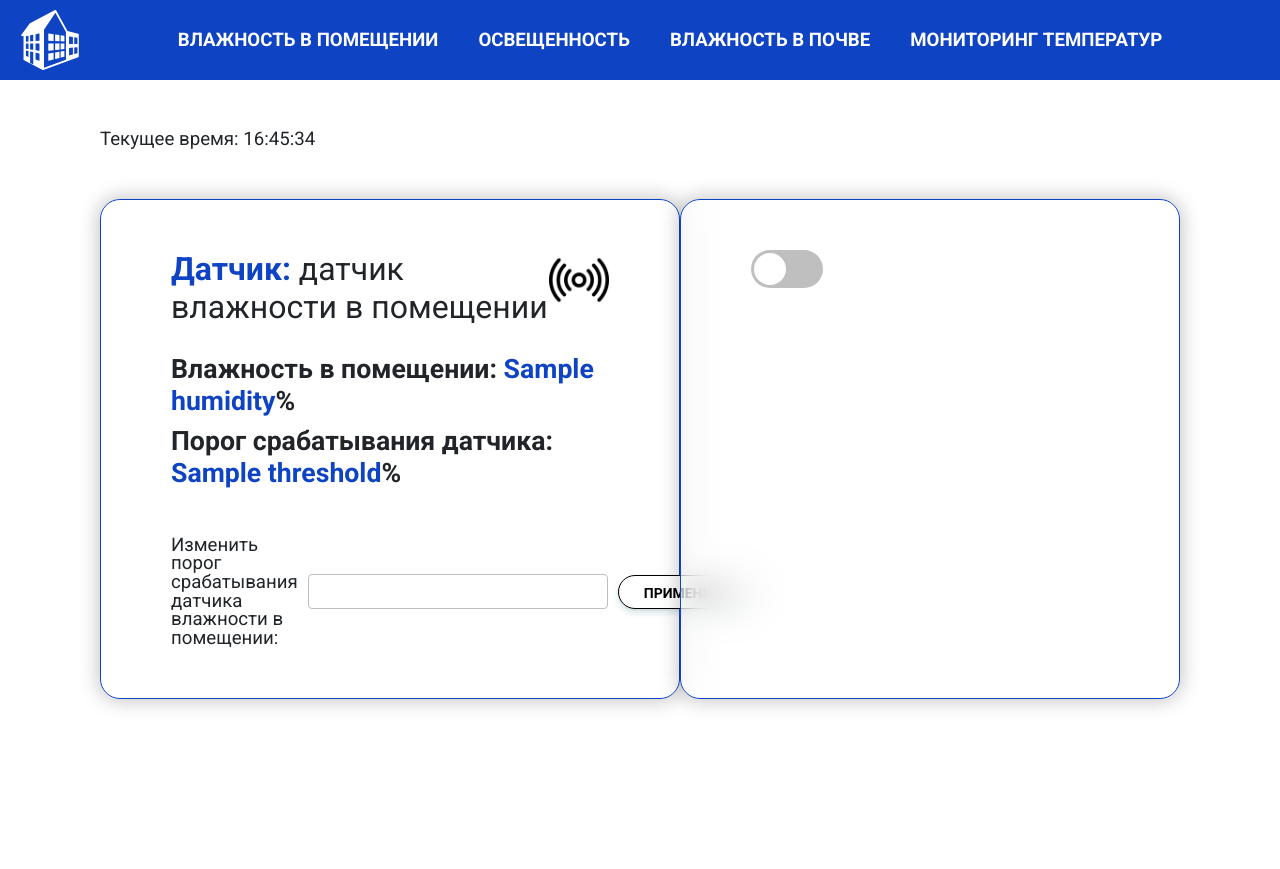
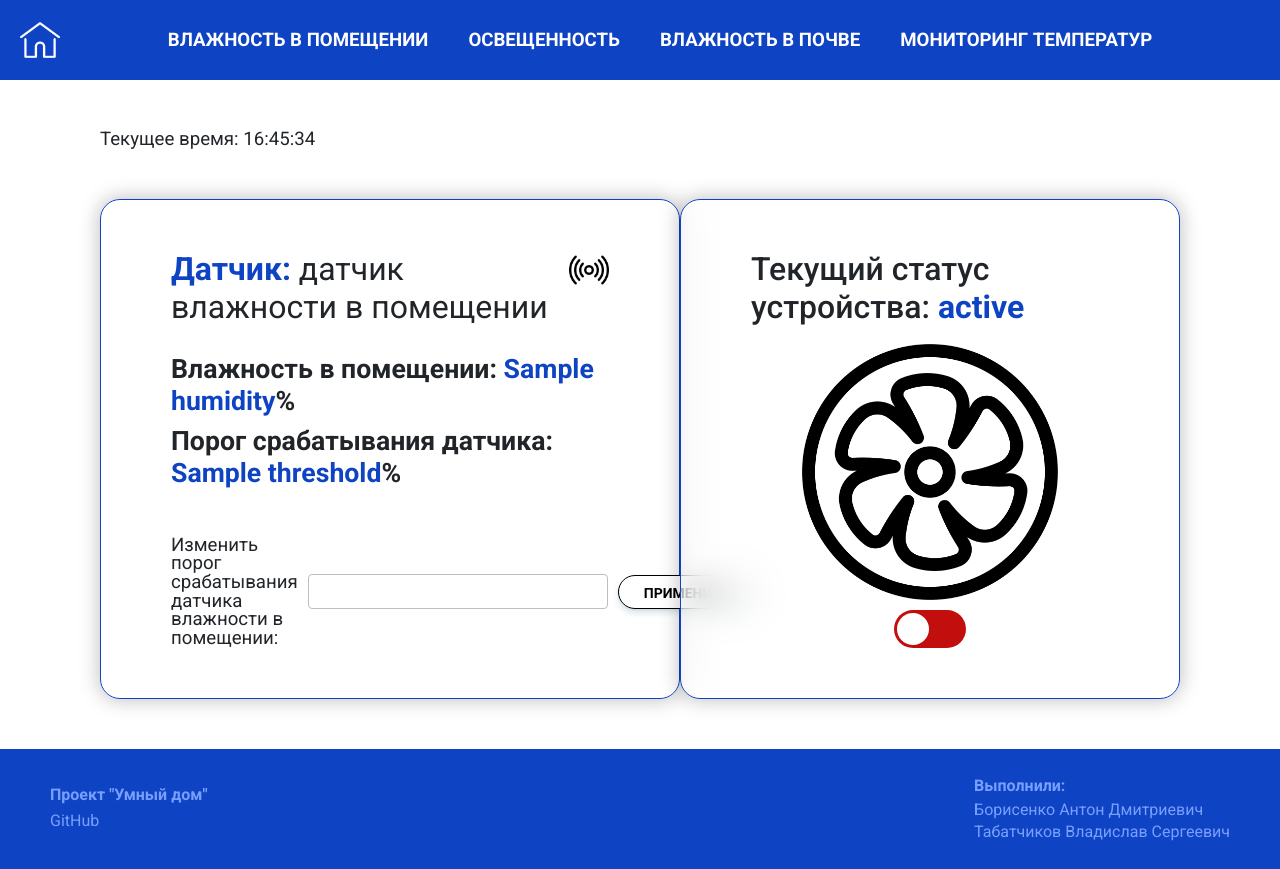
Before and after one commit to Delzes/HumidityControlSystem, a Flask app: template web_server/templates/index.html in a window 1280 px wide. Before the commit the page ends 708 px from the top, so only its background shows below. Run offline with Flask 3, Linux system fonts and the light colour scheme; the template is opened without the code that fills it: most values are stand-ins (such as "Sample title", 1, 10 or a date in 2020); some libraries are stand-ins or nearby versions.

Commit message:
ver. 1.0

```diff
--- a/control_server/controls.py
+++ b/control_server/controls.py
@@ -27,7 +27,6 @@
 temperature_threshold_max = 30
 temperature_threshold_min = 10
 current_temperature = 20
-decreasing = True
 
 def on_connect(client, userdata, flags, rc):
     client.subscribe([(MQTT_TOPIC_FAN_HUMIDITY, 0), (MQTT_TOPIC_FAN_SETTINGS, 0),(MQTT_TOPIC_LIGHT_LUX, 0), (MQTT_TOPIC_LIGHT_SETTINGS, 0), (MQTT_TOPIC_SPRAYER_HUMIDITY, 0), (MQTT_TOPIC_SPRAYER_SETTINGS, 0), (MQTT_TOPIC_SPRAYER_INCREASE, 0), (MQTT_TOPIC_TEMP_VALUE, 0), (MQTT_TOPIC_TEMP_SETTINGS_MAX, 0), (MQTT_TOPIC_TEMP_SETTINGS_MIN, 0)])
@@ -47,12 +46,12 @@
         print(f"New light threshold: {light_threshold}")
     elif msg.topic == MQTT_TOPIC_SPRAYER_HUMIDITY:
         current_sprayer = int(msg.payload.decode())
-        control_sprayer()
     elif msg.topic == MQTT_TOPIC_SPRAYER_SETTINGS:
         sprayer_threshold = int(msg.payload.decode())
         print(f"New sprayer threshold: {sprayer_threshold}")
     elif msg.topic == MQTT_TOPIC_SPRAYER_INCREASE:
         decreasing = msg.payload.decode()
+        control_sprayer()
     elif msg.topic == MQTT_TOPIC_TEMP_VALUE:
         current_temperature = float(msg.payload.decode())
     elif msg.topic == MQTT_TOPIC_TEMP_SETTINGS_MIN:
@@ -76,7 +75,7 @@
         client.publish(MQTT_TOPIC_LIGHT, 'OFF')
 
 def control_sprayer():
-    if decreasing:
+    if decreasing == "True":
         client.publish(MQTT_TOPIC_SPRAYER, 'OFF')
     else:
         client.publish(MQTT_TOPIC_SPRAYER, 'ON')
--- a/sensors/sensors.py
+++ b/sensors/sensors.py
@@ -79,6 +79,5 @@
     client.publish(MQTT_TOPIC_TEMP_VALUE, current_temperature)
     client.publish(MQTT_TOPIC_SPRAYER_HUMIDITY, current_sprayer)
     client.publish(MQTT_TOPIC_SPRAYER_INCREASE, decreasing)
-    print(f"Current sprayer: {current_sprayer}%")
     time.sleep(5)
     time_counter += step
--- a/web_server/app.py
+++ b/web_server/app.py
@@ -8,6 +8,9 @@
 MQTT_BROKER = 'localhost'
 MQTT_PORT = 1883
 
+MQTT_TOPIC_FAN = 'home/fan'
+MQTT_TOPIC_LIGHT = 'home/light'
+MQTT_TOPIC_SPRAYER = 'home/sprayer'
 MQTT_TOPIC_FAN_HUMIDITY = 'home/fan/humidity'
 MQTT_TOPIC_LIGHT_LUX = 'home/light/lux_value'
 MQTT_TOPIC_SPRAYER_HUMIDITY = 'home/sprayer/humidity'
@@ -17,6 +20,7 @@
 MQTT_TOPIC_SPRAYER_SETTINGS = 'home/sprayer/settings'
 MQTT_TOPIC_TEMP_SETTINGS_MAX = 'home/temperature/settings/max_temperature'
 MQTT_TOPIC_TEMP_SETTINGS_MIN = 'home/temperature/settings/min_temperature'
+
 
 current_humidity = 0
 humidity_threshold = 60
@@ -30,7 +34,7 @@
 
 def on_connect(client, userdata, flags, rc):
     print(f"Connected with result code {rc}")
-    client.subscribe([(MQTT_TOPIC_FAN_HUMIDITY, 0), (MQTT_TOPIC_LIGHT_LUX, 0), (MQTT_TOPIC_SPRAYER_HUMIDITY, 0), (MQTT_TOPIC_TEMP_VALUE, 0)])
+    client.subscribe([(MQTT_TOPIC_FAN_HUMIDITY, 0), (MQTT_TOPIC_LIGHT_LUX, 0), (MQTT_TOPIC_SPRAYER_HUMIDITY, 0), (MQTT_TOPIC_TEMP_VALUE, 0), (MQTT_TOPIC_LIGHT, 0), (MQTT_TOPIC_SPRAYER, 0), (MQTT_TOPIC_FAN, 0)])
     client.publish(MQTT_TOPIC_FAN_SETTINGS, str(humidity_threshold))
     client.publish(MQTT_TOPIC_LIGHT_SETTINGS, str(light_threshold))
     client.publish(MQTT_TOPIC_SPRAYER_SETTINGS, str(sprayer_threshold))
@@ -39,7 +43,7 @@
 
 def on_message(client, userdata, msg):
     print(f"Message received: {msg.topic} {msg.payload}")
-    global current_humidity, current_light, current_sprayer, current_temperature
+    global current_humidity, current_light, current_sprayer, current_temperature, fan_status, light_status, sprayer_status
     if msg.topic == MQTT_TOPIC_FAN_HUMIDITY:
         current_humidity = int(msg.payload.decode())
     elif msg.topic == MQTT_TOPIC_LIGHT_LUX:
@@ -51,6 +55,12 @@
         temperature_history.append(current_temperature)
         if len(temperature_history) > 50:
             temperature_history.pop(0)
+    elif msg.topic == MQTT_TOPIC_FAN:
+        fan_status = str(msg.payload.decode())
+    elif msg.topic == MQTT_TOPIC_LIGHT:
+        light_status = str(msg.payload.decode())
+    elif msg.topic == MQTT_TOPIC_SPRAYER:
+        sprayer_status = str(msg.payload.decode())
 
 
 
@@ -66,7 +76,7 @@
 
 @app.route('/light')
 def light():
-    return render_template('light.html', light_level=current_light, light_threshold=light_threshold)
+    return render_template('light.html', light=current_light, light_threshold=light_threshold)
 
 @app.route('/sprayer')
 def sprayer():
@@ -131,5 +141,17 @@
 def temperaturehistory_api():
     return jsonify(temperature_history)
 
+@app.route('/get_fan_status', methods=['GET'])
+def get_fan_status():
+    return jsonify({'fanStatus': fan_status})
+
+@app.route('/get_light_status', methods=['GET'])
+def get_light_status():
+    return jsonify({'lightStatus': light_status})
+
+@app.route('/get_sprayer_status', methods=['GET'])
+def get_sprayer_status():
+    return jsonify({'sprayerStatus': sprayer_status})
+
 if __name__ == '__main__':
     app.run(host='0.0.0.0', port=5000)
--- a/web_server/static/script-index.js
+++ b/web_server/static/script-index.js
@@ -4,7 +4,24 @@
     document.getElementById("currentHumidity").textContent = data.humidity;
 }
 
-setInterval(fetchHumidity, 2000);  // Обновление влажности каждые 5 секунд
+async function GetFanStatus() {
+    const response = await fetch('/get_fan_status');
+    const data = await response.json();
+    const statusElement = document.getElementById("statusFan");
+    const statusBtn = document.getElementById("fanStatusBtn");
+    statusElement.textContent = data.fanStatus;
+    statusElement.classList.remove("status_off", "status_on");
+        if (data.fanStatus === "OFF") {
+            statusElement.classList.add("status_off");
+            statusBtn.classList.remove("switch-on");
+        } else if (data.fanStatus === "ON") {
+            statusElement.classList.add("status_on");
+            statusBtn.classList.add("switch-on");
+        }
+}
+
+setInterval(fetchHumidity, 2000);
+setInterval(GetFanStatus, 2100);
 
 document.getElementById("thresholdForm").onsubmit = async function(e) {
     e.preventDefault();
--- a/web_server/static/script-temperature.js
+++ b/web_server/static/script-temperature.js
@@ -58,8 +58,8 @@
         datasets: [{
             label: 'Температура (°C)',
             data: [],
-            backgroundColor: 'rgba(75, 192, 192, 1)',
-            borderColor: 'rgba(75, 192, 192, 1)',
+            backgroundColor: 'rgb(14,67,195)',
+            borderColor: 'rgb(14,67,195)',
             pointRadius: 5,
         }]
     },
--- a/web_server/static/style.css
+++ b/web_server/static/style.css
@@ -1,16 +1,21 @@
+html {
+    height: 100%;
+}
 body {
     font-family: "Roboto", sans-serif;
     font-weight: 400;
     font-size: 14pt;
-    height: 100%;
+    min-height: 100%;
     line-height: 1;
+    display: flex;
+    flex-direction: column;
+}
+.main {
+    flex: 1
 }
 .logo {
-    width: 60px;
-    height: 60px;
-}
-.menu__logo img {
-    filter: invert(100%);
+    width: 40px;
+    height: 40px;
 }
 .menu {
     display: flex;
@@ -56,6 +61,17 @@
 }
 #time {
     margin-bottom: 50px;
+}
+
+.logo-device {
+    width: 260px;
+    height: 260px;
+}
+.item-devices {
+    display: flex;
+    flex-direction: column;
+    align-items: center;
+    align-items: center;
 }
 .content-main {
     display: flex;
@@ -148,6 +164,13 @@
 h2 span {
     color: #0e43c3;
     font-weight: bold;
+}
+
+.status_on {
+    color: #118c4e;
+}
+.status_off {
+    color: #c30e0e;
 }
 .text-field {
     margin-top: 20px;
@@ -246,7 +269,7 @@
   width: 72px;
   height: 38px;
   border-radius: 19px;
-  background: #bfbfbf;
+  background: #c30e0e;
   z-index: 0;
   margin: 0;
   padding: 0;
@@ -273,3 +296,42 @@
 .switch-on::after {
   left: 37px;
 }
+
+.footer {
+    background: #0e43c3;
+}
+
+.main-footer {
+    min-height: 120px;
+    display: flex;
+    justify-content: space-between;
+    align-items: center;
+    padding: 20px 50px;
+}
+
+.main-footer__item p {
+    font-size: 12pt;
+    color: #789fff;
+}
+
+.main-footer__title {
+    font-weight: bold;
+    margin-bottom: 8px;
+}
+
+.main-footer__name:not(:last-child) {
+    margin-bottom: 6px;
+}
+.main-footer__item a {
+    font-size: 12pt;
+    color: #789fff;
+    text-decoration: none;
+}
+.main-footer__item a:hover {
+    color: #bcd0ff;
+    text-decoration: underline;
+}
+
+p {
+    margin: 0;
+}
--- a/web_server/templates/index.html
+++ b/web_server/templates/index.html
@@ -12,7 +12,7 @@
 <body>
     <div class="menu">
         <div class="menu__logo">
-            <img class="logo" src="{{ url_for('static', filename='images/home.svg') }}">
+            <img class="logo" src="{{ url_for('static', filename='images/home.png') }}">
         </div>
         <nav>
             <ul>
@@ -46,12 +46,35 @@
                         <button class="text-field__button" type="submit">Применить</button>
                     </form>
                 </div>
-                <div class="content-main__item item-main">
-                    <div class="switch-btn" id="fan"></div>
+                <div class="content-main__item item-main item-devices">
+                    <h2>Текущий статус устройства: <span id="statusFan">{{ fanStatus }}</span></h2>
+                    <img class="fan_logo logo-device" src="{{ url_for('static', filename='images/fan.png') }}">
+                    <div class="switch-btn" id="fanStatusBtn"></div>
                 </div>
             </div>
         </div>
     </sec>
+    <footer class="footer">
+        <div class="footer__main main-footer">
+            <div class="main-footer__column main-footer__column">
+                <div class="main-footer__item">
+                    <p class="main-footer__title">Проект "Умный дом"</p>
+                </div>
+                <div class="main-footer__item">
+                    <a class="main-footer__link" href="https://example.com">GitHub</a>
+                </div>
+            </div>
+            <div class="main-footer__column">
+                <div class="main-footer__item">
+                    <p class="main-footer__title">Выполнили:</p>
+                </div>
+                <div class="main-footer__item">
+                    <p class="main-footer__name">Борисенко Антон Дмитриевич</p>
+                    <p class="main-footer__name">Табатчиков Владислав Сергеевич</p>
+                </div>
+            </div>
+        </div>
+    </footer>
     <script src="{{ url_for('static', filename='script.js') }}"></script>
     <script src="{{ url_for('static', filename='script-index.js') }}"></script>
 </body>
```
Also changed, not shown: web_server/static/script-light.js (+18 -1 lines), web_server/static/script-sprayer.js (+18 -1 lines), web_server/templates/light.html (+26 -3 lines), web_server/templates/sprayer.html (+26 -3 lines), web_server/templates/temperature.html (+23 -1 lines), web_server/static/images/home.png (added), web_server/static/images/home.svg.
